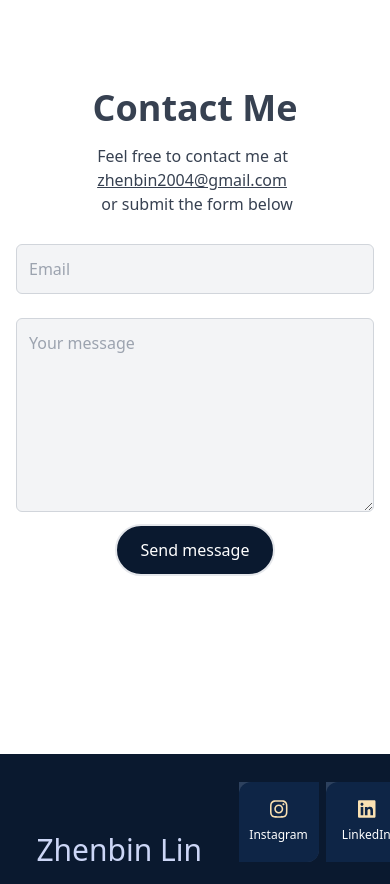
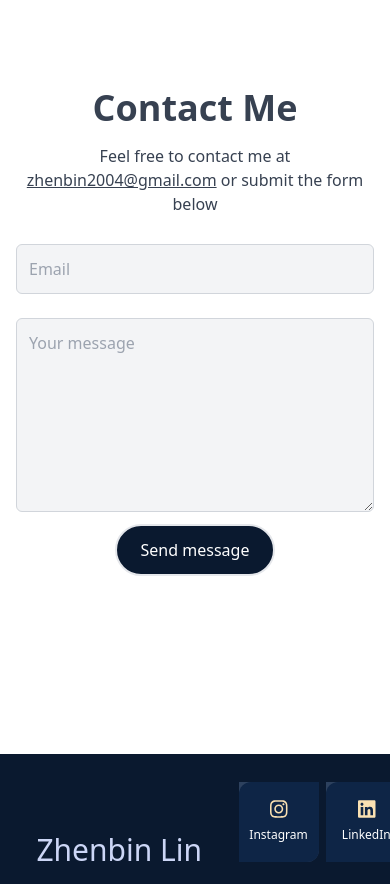
Before and after one commit to ZlinEleven/zhenbinlin-dev, a React (Create React App) app: page / in a window 390 px wide. Shown: the part 3140-4024 px from the top of the page. Built offline with nearby package versions, Linux system fonts and the light colour scheme.

Commit message:
Fixed contact section text

```diff
--- a/src/components/Contact.js
+++ b/src/components/Contact.js
@@ -6,11 +6,9 @@ const Contact = () => {
       <form action="https://getform.io/f/77d35fe9-c101-4db8-8498-a98838ad1e30" method='POST' className='flex flex-col max-w-[600px] w-full'>
         <div className='w-full flex flex-col items-center'>
           <p className='text-4xl font-bold text-gray-700'>Contact Me</p>
-          <div className='flex flex-col md:flex-row text-gray-700 py-4'>
-            <p>Feel free to contact me at&nbsp;</p>
-            <u>zhenbin2004@gmail.com</u>
-            <p>&nbsp;or submit the form below</p>
-            </div>
+          <div className='flex md:flex-row text-gray-700 py-4'>
+            <p className='text-center'>Feel free to contact me at <u>zhenbin2004@gmail.com</u> or submit the form below</p>
+          </div>
         </div>
         <input className='bg-gray-100 p-3 my-3 rounded-md border border-gray-300' type='text' placeholder='Email' name='email' />
         <textarea className='bg-gray-100 p-3 my-3 rounded-md border border-gray-300' placeholder='Your message' rows='7' name='message' />
```
